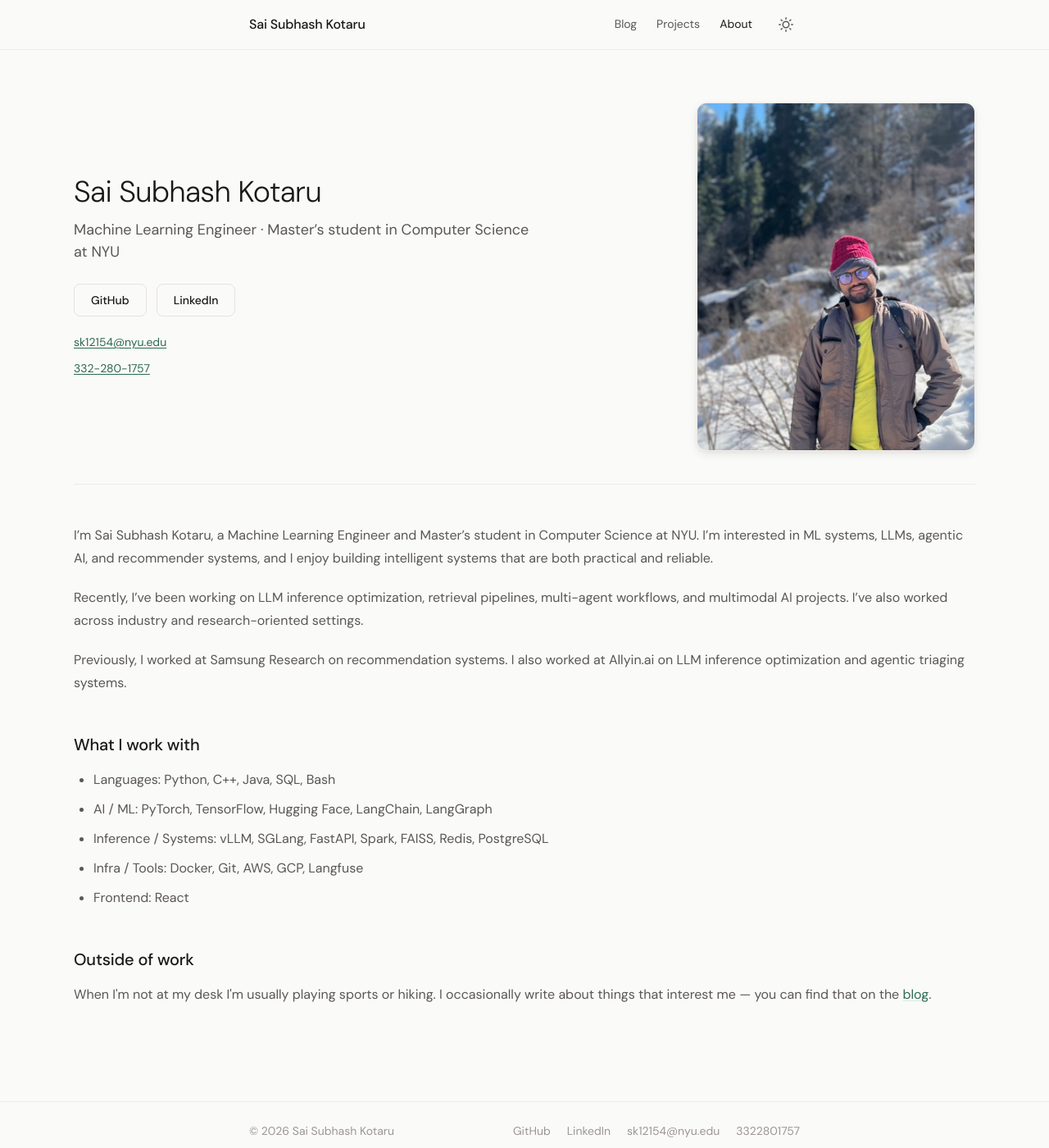
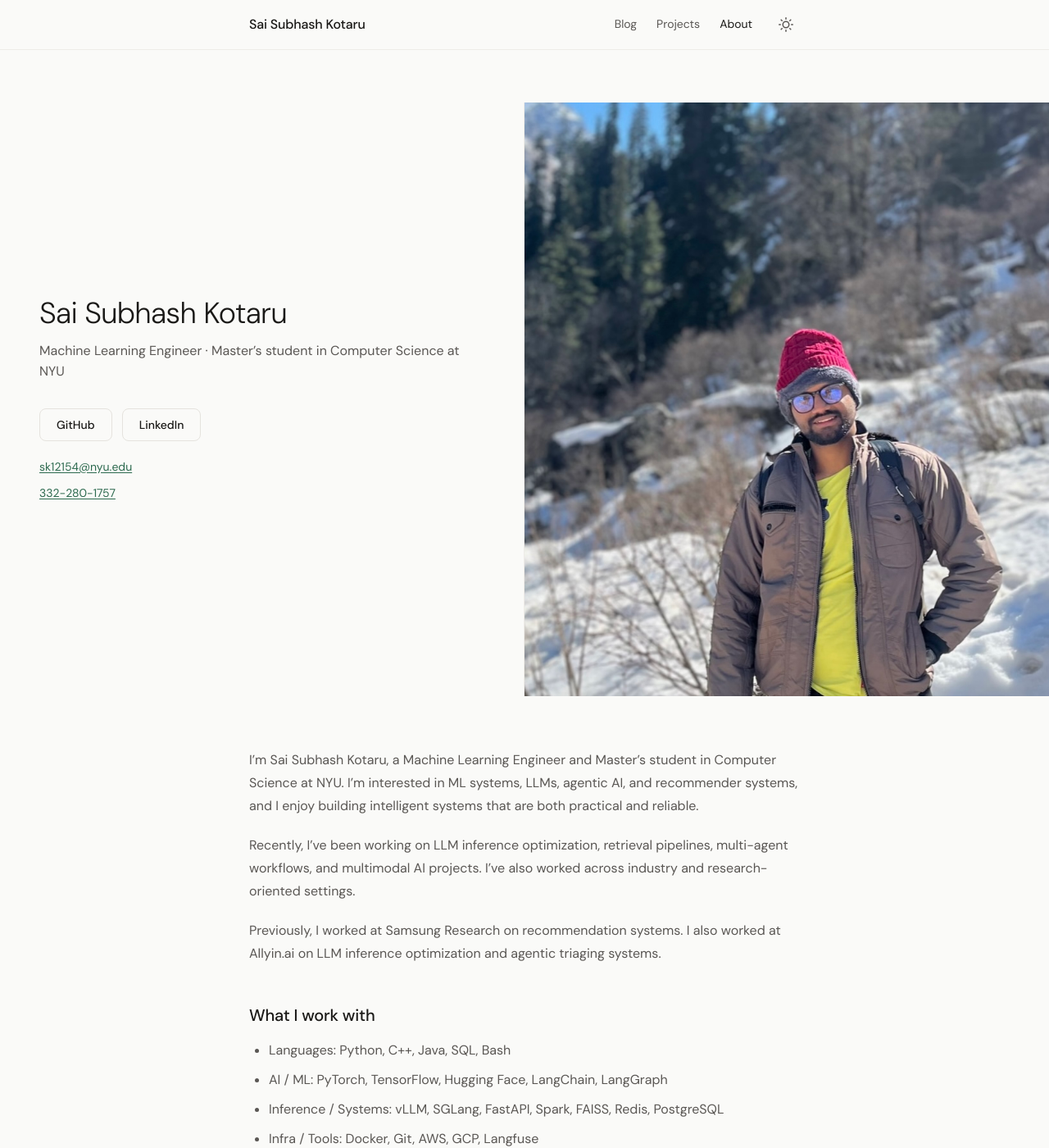
Before and after one commit to subhashkotaru/mywebsite, a Jekyll site: the page built from pages/about.html, in a window 1280 px wide and 1400 px high. Shown: the whole window at 82% size. Built offline with Jekyll 4.4.1, drawn with Linux system fonts in a browser that asks for light colours.

Commit message:
About: true 50/50 full-bleed hero layout — left info, right photo
Made-with: Cursor

```diff
--- a/_sass/_components.scss
+++ b/_sass/_components.scss
@@ -81,61 +81,75 @@
 .about {
   padding: $space-16 0 $space-24;
 
+  &--fullwidth {
+    padding-left: 0;
+    padding-right: 0;
+  }
+
+  // ── hero header: full-bleed 50/50 split ──────────────────────
   &-header {
     display: grid;
-    grid-template-columns: 1fr minmax(220px, 38%);
-    gap: $space-10 $space-12;
-    align-items: center;
-    margin-bottom: $space-12;
-    padding-bottom: $space-10;
-    border-bottom: 1px solid var(--border-soft);
+    grid-template-columns: 1fr 1fr;
+    min-height: 520px;
+    margin-bottom: $space-16;
 
     @media (max-width: 768px) {
       grid-template-columns: 1fr;
-      gap: $space-8;
+      min-height: auto;
     }
   }
 
+  // left pane
   &-intro {
-    min-width: 0;
+    display: flex;
+    flex-direction: column;
+    justify-content: center;
+    padding: $space-16 $space-12 $space-16 $space-12;
+    border-right: 1px solid var(--border-soft);
+
+    @media (max-width: 768px) {
+      padding: $space-10 $space-6;
+      border-right: none;
+      border-bottom: 1px solid var(--border-soft);
+    }
   }
 
+  // right pane
   &-photo {
-    justify-self: end;
+    overflow: hidden;
+    background: var(--bg-alt);
 
     @media (max-width: 768px) {
-      justify-self: center;
+      min-height: 340px;
     }
 
     img {
       display: block;
       width: 100%;
-      max-width: 340px;
-      height: auto;
-      aspect-ratio: 4 / 5;
+      height: 100%;
       object-fit: cover;
-      object-position: center 22%;
+      object-position: center 18%;
       margin: 0;
-      border-radius: $radius-lg;
-      border: 1px solid var(--border-soft);
-      box-shadow: var(--shadow-md);
+      border-radius: 0;
+      border: none;
     }
   }
 
   &-name {
-    font-size: clamp($text-2xl, 4vw, $text-4xl);
+    font-size: clamp($text-2xl, 3.5vw, $text-4xl);
     font-weight: $font-light;
     letter-spacing: -0.02em;
+    line-height: 1.15;
     margin-bottom: $space-3;
-    line-height: 1.15;
+    color: var(--text-primary);
   }
 
   &-tagline {
-    font-size: $text-lg;
+    font-size: $text-base;
     color: var(--text-secondary);
-    margin-bottom: $space-6;
-    line-height: 1.55;
-    max-width: 36rem;
+    line-height: 1.6;
+    margin-bottom: $space-8;
+    max-width: 34rem;
   }
 
   &-contact {
@@ -158,6 +172,7 @@
     flex-direction: column;
     gap: $space-2;
     font-size: $text-sm;
+    color: var(--text-muted);
 
     a {
       color: var(--accent);
@@ -169,6 +184,13 @@
       }
     }
   }
+}
+
+// below the hero: constrain content width again
+.about .post-content {
+  max-width: $max-width;
+  margin: 0 auto;
+  padding: 0 $space-6;
 }
 
 // ─── Blog index ───────────────────────────────────────────────
--- a/pages/about.html
+++ b/pages/about.html
@@ -3,7 +3,7 @@ layout: default
 title: About
 permalink: /about/
 ---
-<div class="about container container--wide">
+<div class="about about--fullwidth">
   <header class="about-header">
     <div class="about-intro">
       <h1 class="about-name">{{ site.author.name }}</h1>
```
